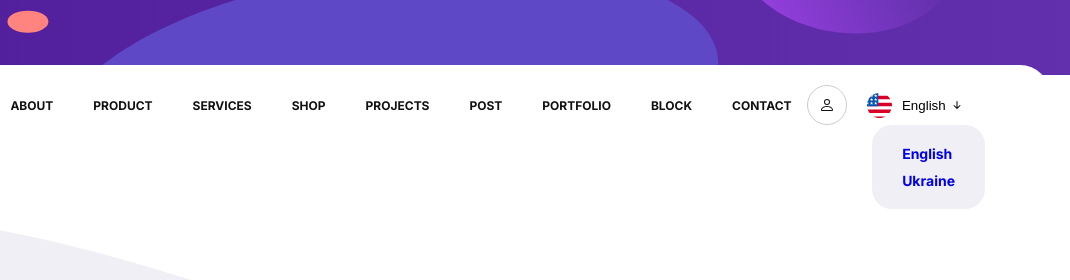
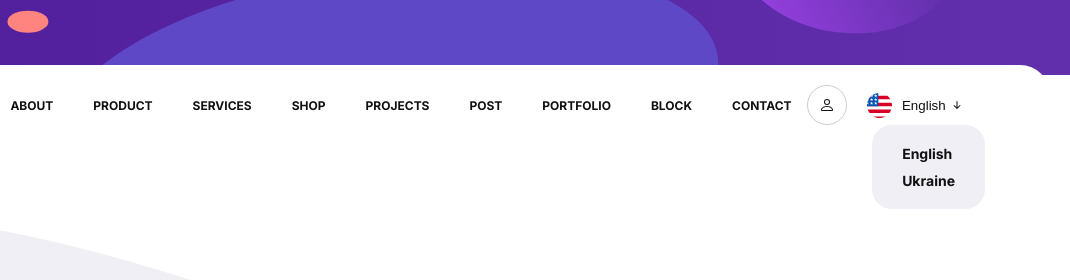
Before and after one commit to izhuk5/Itech, a website built with Vite: page index.html in a window 1280 px wide. Shown: the top 280 px of the page, 210-1280 px from the left. Built offline with nearby package versions, Linux system fonts and the light colour scheme.

Commit message:
new changes

```diff
--- a/style.scss
+++ b/style.scss
@@ -30,12 +30,14 @@ button {
 
 a {
   text-decoration: none;
+  color: var(--black-color);
 }
 
 button {
   background-color: transparent;
   border: none;
   outline: none;
+  color: var(--black-color);
 }
 
 li {
```
